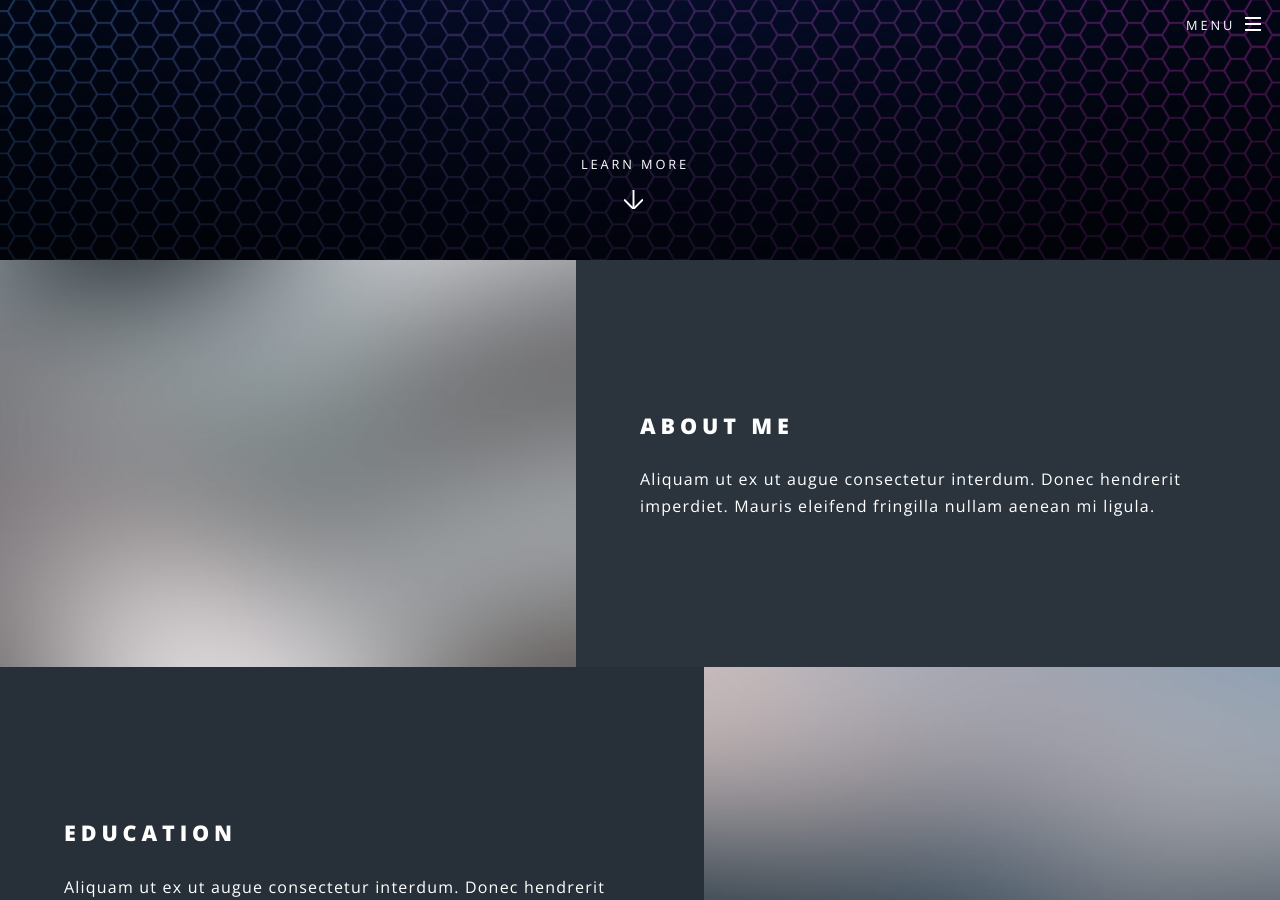
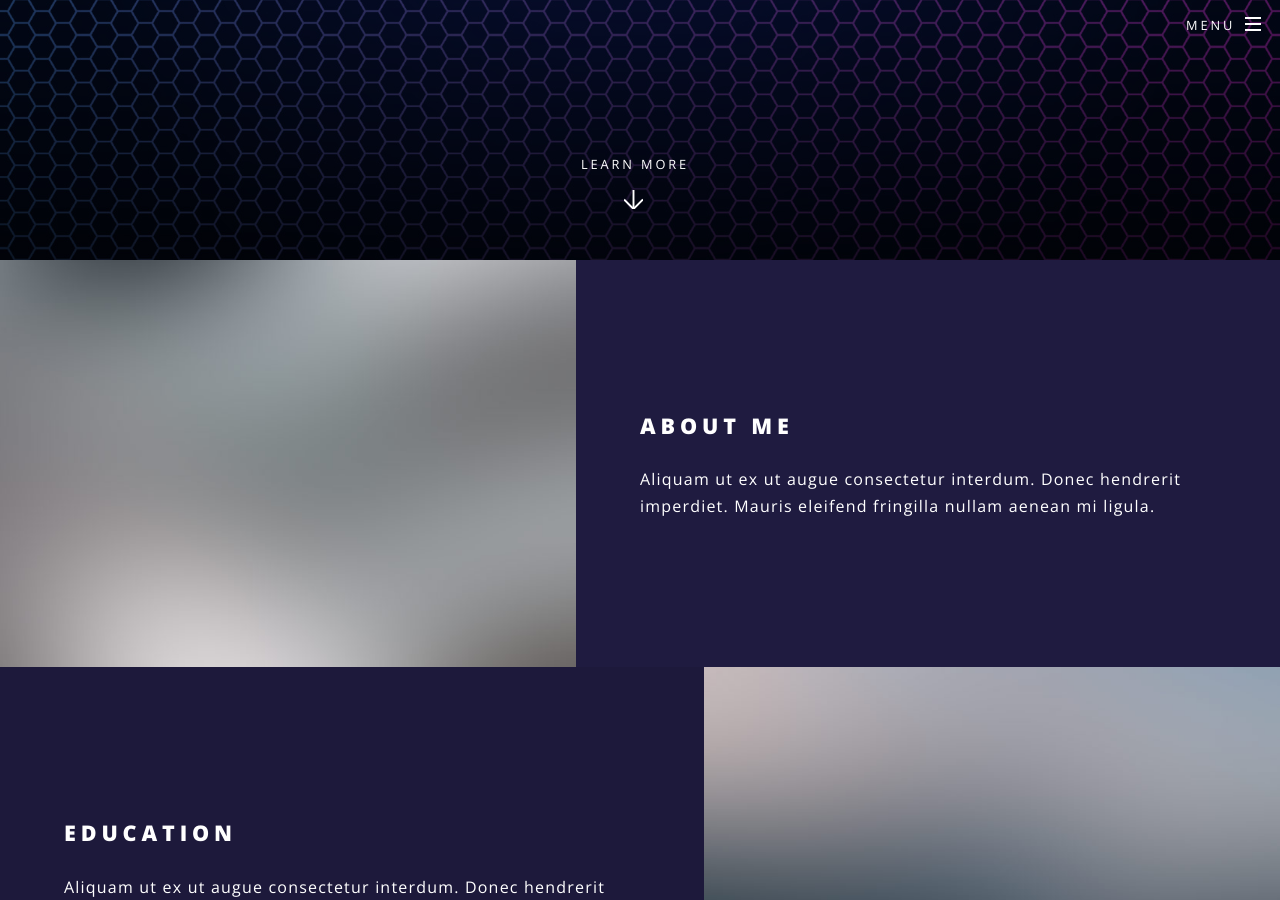
Before and after one commit to dhvani2504/dhvani2504.github.io, a Jekyll site: the page built from index.html, in a window 1280 px wide and 900 px high, scrolled down 640 px. Built offline with Jekyll 4.4.1, drawn with Linux system fonts in a browser that asks for light colours.

Commit message:
Update _vars.scss

```diff
--- a/_sass/libs/_vars.scss
+++ b/_sass/libs/_vars.scss
@@ -37,7 +37,7 @@
 
 // Palette.
 	$palette: (
-		bg:					#2e3842,
+		bg:					#221d45,
 		fg:					#fff,
 		fg-bold:			#fff,
 		fg-light:			rgba(255,255,255,0.5),
```
